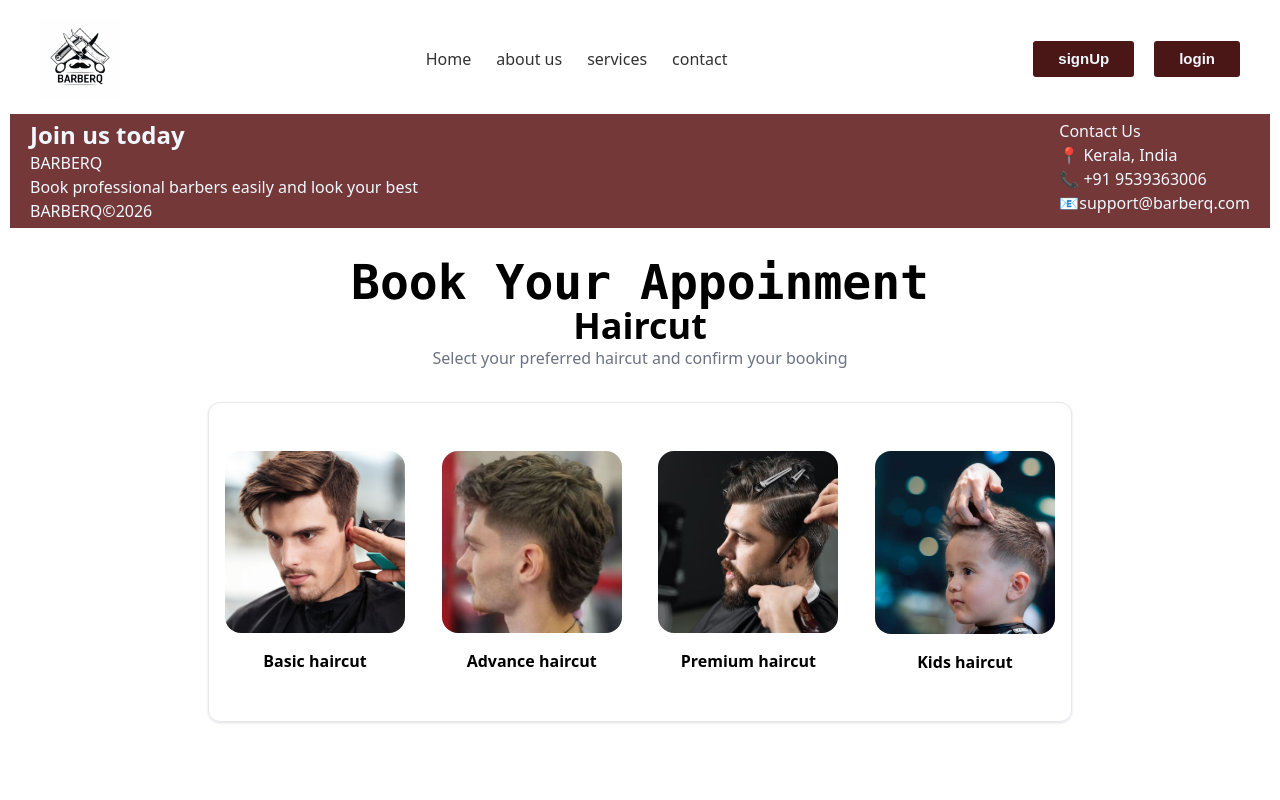
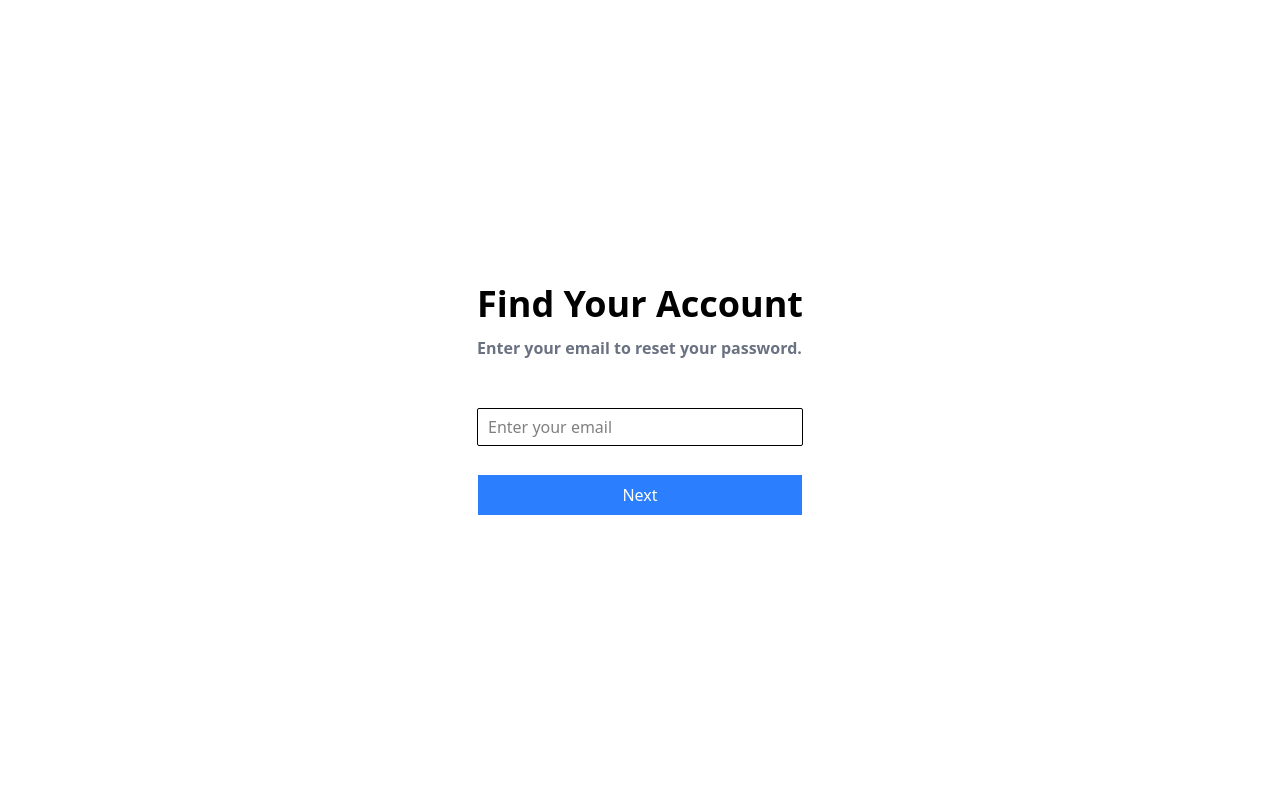
Before and after one commit to Abhijithmt/barber-booking, a React (Vite) app: page /forget-password in a window 1280 px wide. Shown: the top 800 px of the page. Built offline with nearby package versions, Linux system fonts and the light colour scheme.

Commit message:
forget password page created

```diff
--- a/src/App.jsx
+++ b/src/App.jsx
@@ -5,12 +5,13 @@ import Appoinment from "./pages/appoinment"
 import Loginpage from "./pages/login"
 import Signup from "./pages/signup"
 import {Routes,Route,useLocation}from 'react-router-dom'
+import Forget from "./pages/forgetpassword"
 function App() {
   const location = useLocation()
 
 
   //checking with the pathlaction by includes
-   const removeheaderfooter=location.pathname === "/login" || location.pathname ==="/register" || location.pathname==='/booking-page'
+   const removeheaderfooter=location.pathname === "/login" || location.pathname ==="/register" ||location.pathname==='/booking-page'  || location.pathname ==='/forget-password'
 
 
 
@@ -23,10 +24,11 @@ function App() {
     <Route path="/login" element={<Loginpage/>}/>
     <Route path="/register" element={<Signup/>}/>
     <Route path="/booking-page"element={<Appoinment/>}/>
+    <Route path="/forget-password" element={<Forget/>}/>
 
    </Routes>
    {!removeheaderfooter &&<Footer/>}
-   <Appoinment/>
+
 
 
    </>
--- /dev/null
+++ b/src/pages/forgetpassword.jsx
@@ -0,0 +1,24 @@
+
+export default function Forget(){
+
+    return(
+        <section className="h-screen flex items-center justify-center">
+            <div className=" rounded-xl px-5 py-3 ">
+                <div>
+                    <h1 className="text-4xl font-extrabold ">Find Your Account</h1>
+                    <p className="text-gray-500 font-bold mt-3">Enter your email to reset your password.</p>
+                </div>
+                <form>
+                    <input className="px-2.5 py-1.5 border mt-12 w-full rounded-xs" type="email" placeholder="Enter your email" />
+                </form>
+                <div className="flex justify-center">
+                <button className="border px-5 py-2 bg-blue-500 text-white mt-7 w-full cursor-pointer">Next</button>
+                </div>
+
+            </div>
+
+        </section>
+
+
+    )
+}
--- a/src/pages/login.jsx
+++ b/src/pages/login.jsx
@@ -25,7 +25,7 @@ export default function Loginpage(){
                      placeholder="password"
                      className="border mt-1 border-gray-300 rounded-xl px-4 py-3 w-full text-white"
                      ></input>
-                     <a className=" text-xs text-blue-500 hover:underline"href="">forget password</a>
+                     <Link to='/forget-password'><a className=" text-xs text-blue-500 hover:underline"href="">forget password</a></Link>
                 </div>
                 <button
                 type="submit"
```
